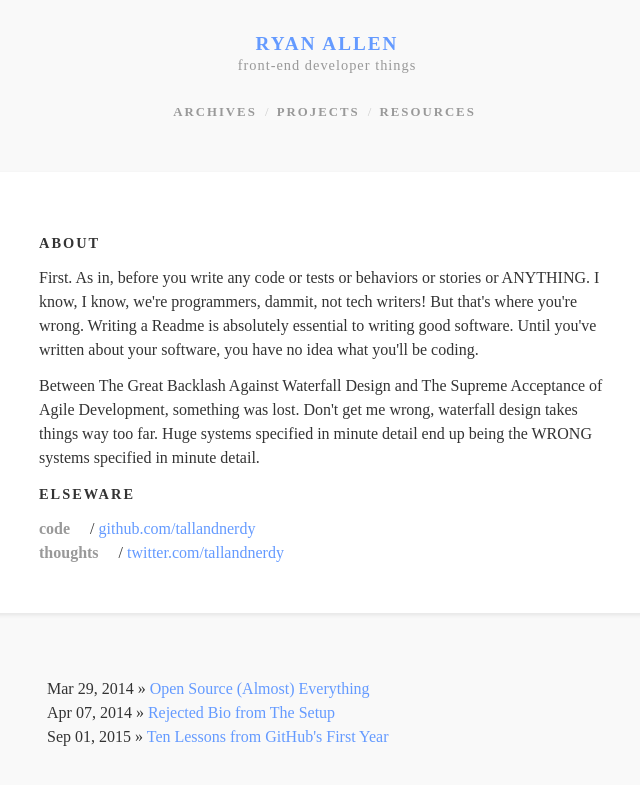
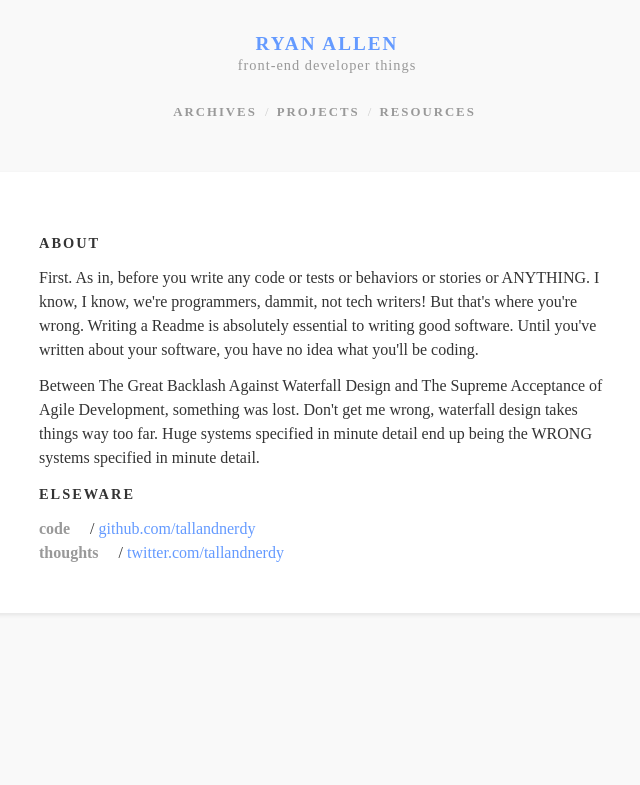
Before and after one commit to rynallen/tallandnerdy.github.io, a Jekyll site: the page built from index.html, in a window 1280 px wide. Shown: the top 785 px of the page, without its empty margins (313-953 px from the left). Built offline with Jekyll 4.4.1, drawn with Linux system fonts in a browser that asks for light colours; nearby versions of some CDN libraries; Markdown is read by kramdown in place of the engine named in the settings.

Commit message:
Removes post list junk at bottom of index page

```diff
--- a/index.html
+++ b/index.html
@@ -19,11 +19,6 @@ title: Ryan Allen
           </ul>
         </section>
         <section class="posts">
-  <ul>
-      <li><span>Mar 29, 2014</span> » <a href="/2011/11/22/open-source-everything.html">Open Source (Almost) Everything</a></li>
-      <li><span>Apr 07, 2014</span> » <a href="/2011/05/03/rejected-bio-from-the-setup.html">Rejected Bio from The Setup</a></li>
-      <li><span>Sep 01, 2015</span> » <a href="/2011/03/29/ten-lessons-from-githubs-first-year.html">Ten Lessons from GitHub's First Year</a></li>
-  </ul>
 </section>
     <script src="//cdnjs.cloudflare.com/ajax/libs/jquery/2.1.0/jquery.min.js"></script>
   </body>
```
